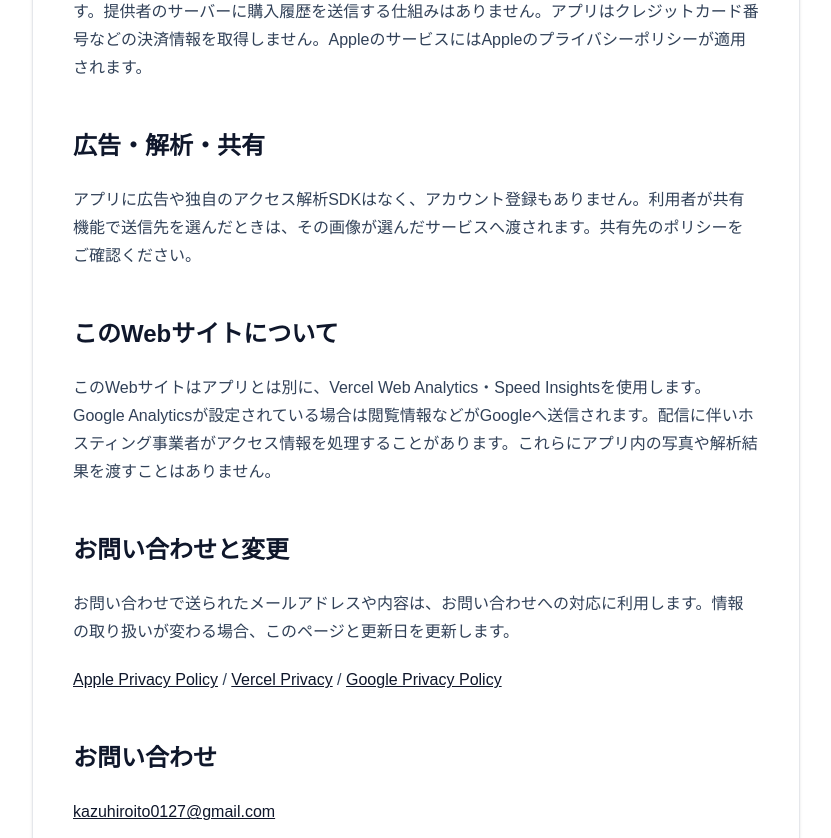
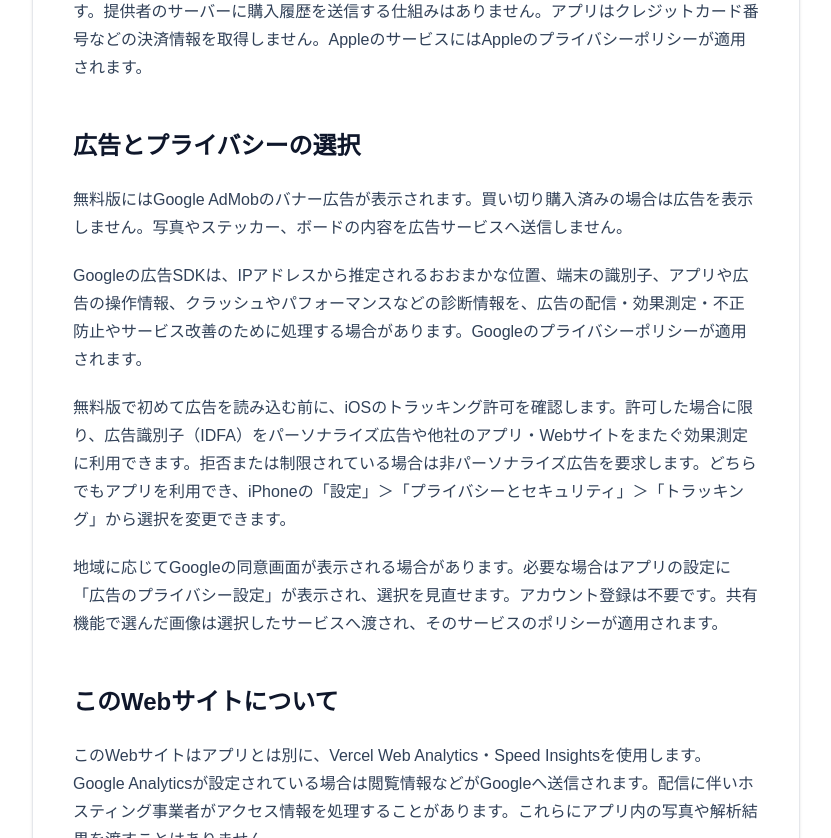
Before and after one commit to KazuhiroIto0127/omomuro.dev, a Next.js app: page /works/seal-atsume/privacy in a window 1280 px wide. Shown: the part 1440-2278 px from the top of the page, without its empty margins (224-1055 px from the left). Built offline with nearby package versions, Linux system fonts and the light colour scheme; no server answers; a web font is replaced by a local one; what tailwindcss-radix would draw is missing.

Commit message:
feat: disclose Seal Atsume banner advertising and tracking choices

```diff
--- a/pages/works/seal-atsume/en/privacy.tsx
+++ b/pages/works/seal-atsume/en/privacy.tsx
@@ -2,7 +2,7 @@ import SealDocument from '@/components/seal-atsume/Document';
 export default function Page() {
   return (
     <SealDocument language="en" title="Privacy policy" description="Information about Sticky Club">
-      <p>Last updated: September 24, 2026. Provided by Kazuhiro Ito (omomuro.dev).</p>
+      <p>Last updated: October 4, 2026. Provided by Kazuhiro Ito (omomuro.dev).</p>
       <h2>Photo processing</h2>
       <p>
         Subject detection, cutouts, outlines and shadows are processed on your device. Photos and analysis results are
@@ -18,8 +18,8 @@ export default function Page() {
       <p>
         If you are signed in to iCloud on your device, sticker images and board contents are also stored in your own
         private area of Apple’s iCloud (CloudKit) and synced across iPhone and iPad signed in with the same Apple ID.
-        This data uses your iCloud storage. The developer cannot view it, and it is not sent to the developer’s
-        servers. Deleting a creation in the app also deletes it from iCloud and your other devices.
+        This data uses your iCloud storage. The developer cannot view it, and it is not sent to the developer’s servers.
+        Deleting a creation in the app also deletes it from iCloud and your other devices.
       </p>
       <p>
         Creations already synced to iCloud remain after you delete the app and return when you reinstall it. If you do
@@ -38,10 +38,26 @@ export default function Page() {
         limits. Purchase history is not sent to the developer’s servers, and the app does not receive payment details
         such as credit card numbers. Apple services are subject to Apple’s privacy policy.
       </p>
-      <h2>Advertising, analytics and sharing</h2>
+      <h2>Advertising and privacy choices</h2>
       <p>
-        The app has no advertising or third-party analytics SDKs and requires no account. When you choose a destination
-        in the share sheet, the image is passed to that destination. Its own privacy policy applies.
+        The free version displays Google AdMob banner ads. A verified one-time purchase removes ads. Photos, stickers
+        and board contents are not sent to the advertising service.
+      </p>
+      <p>
+        Google’s advertising SDK may process approximate location inferred from IP addresses, device identifiers, app
+        and ad interactions, and crash and performance diagnostics for ad delivery, measurement, fraud prevention and
+        service improvement. Google’s privacy policy applies.
+      </p>
+      <p>
+        Before the first ad loads in the free version, the app requests iOS tracking permission. Only with authorization
+        may the advertising identifier (IDFA) be used for personalized ads and measurement across other companies’ apps
+        and websites. If tracking is denied or restricted, the app requests non-personalized ads. You can use the app
+        either way and change your choice in iPhone Settings &gt; Privacy &amp; Security &gt; Tracking.
+      </p>
+      <p>
+        A Google consent form may appear depending on your region. When required, Ad privacy settings in the app lets
+        you review your choice. No account is required. Images shared using the share sheet are passed to your selected
+        destination and its privacy policy applies.
       </p>
       <h2>This website</h2>
       <p>
--- a/pages/works/seal-atsume/privacy.tsx
+++ b/pages/works/seal-atsume/privacy.tsx
@@ -1,12 +1,8 @@
 import SealDocument from '@/components/seal-atsume/Document';
 export default function Page() {
   return (
-    <SealDocument
-      language="ja"
-      title="プライバシーポリシー"
-      description="シール集めのご案内"
-    >
-      <p>最終更新日：2026年9月24日 / 提供者：Kazuhiro Ito（omomuro.dev）</p>
+    <SealDocument language="ja" title="プライバシーポリシー" description="シール集めのご案内">
+      <p>最終更新日：2026年10月4日 / 提供者：Kazuhiro Ito（omomuro.dev）</p>
       <h2>写真の加工</h2>
       <p>
         写真の対象物の検出・切り抜き・ふちや影の加工は端末内で行います。提供者のサーバーへ写真や解析結果を送信しません。個人を識別するための顔認証は行いません。
@@ -17,7 +13,8 @@ export default function Page() {
       </p>
       <h2>iCloudによる同期</h2>
       <p>
-        端末でiCloudにサインインしている場合、ステッカー画像とボードの内容は、AppleのiCloud（CloudKit）にある利用者自身のプライベート領域にも保存され、同じApple IDでサインインしているiPhone・iPadの間で同期されます。このデータは利用者のiCloudストレージを使用し、提供者が閲覧したり、提供者のサーバーへ送信したりすることはありません。アプリ内で作品を削除すると、iCloudと他の端末からも削除されます。
+        端末でiCloudにサインインしている場合、ステッカー画像とボードの内容は、AppleのiCloud（CloudKit）にある利用者自身のプライベート領域にも保存され、同じApple
+        IDでサインインしているiPhone・iPadの間で同期されます。このデータは利用者のiCloudストレージを使用し、提供者が閲覧したり、提供者のサーバーへ送信したりすることはありません。アプリ内で作品を削除すると、iCloudと他の端末からも削除されます。
       </p>
       <p>
         アプリを削除しても、iCloudに同期済みの作品は残り、再インストールすると戻ります。iCloudを使っていない場合は、アプリを削除するとアプリ内の作品も削除されます。iCloudに保存されたデータは、iPhoneの「設定」＞ユーザー名＞「iCloud」のストレージ管理から削除できます。iCloudにはAppleのプライバシーポリシーが適用されます。
@@ -30,9 +27,19 @@ export default function Page() {
       <p>
         購入と復元にはAppleのStoreKitを利用し、検証済みの購入情報で保存上限の解除を確認します。提供者のサーバーに購入履歴を送信する仕組みはありません。アプリはクレジットカード番号などの決済情報を取得しません。AppleのサービスにはAppleのプライバシーポリシーが適用されます。
       </p>
-      <h2>広告・解析・共有</h2>
+      <h2>広告とプライバシーの選択</h2>
       <p>
-        アプリに広告や独自のアクセス解析SDKはなく、アカウント登録もありません。利用者が共有機能で送信先を選んだときは、その画像が選んだサービスへ渡されます。共有先のポリシーをご確認ください。
+        無料版にはGoogle
+        AdMobのバナー広告が表示されます。買い切り購入済みの場合は広告を表示しません。写真やステッカー、ボードの内容を広告サービスへ送信しません。
+      </p>
+      <p>
+        Googleの広告SDKは、IPアドレスから推定されるおおまかな位置、端末の識別子、アプリや広告の操作情報、クラッシュやパフォーマンスなどの診断情報を、広告の配信・効果測定・不正防止やサービス改善のために処理する場合があります。Googleのプライバシーポリシーが適用されます。
+      </p>
+      <p>
+        無料版で初めて広告を読み込む前に、iOSのトラッキング許可を確認します。許可した場合に限り、広告識別子（IDFA）をパーソナライズ広告や他社のアプリ・Webサイトをまたぐ効果測定に利用できます。拒否または制限されている場合は非パーソナライズ広告を要求します。どちらでもアプリを利用でき、iPhoneの「設定」＞「プライバシーとセキュリティ」＞「トラッキング」から選択を変更できます。
+      </p>
+      <p>
+        地域に応じてGoogleの同意画面が表示される場合があります。必要な場合はアプリの設定に「広告のプライバシー設定」が表示され、選択を見直せます。アカウント登録は不要です。共有機能で選んだ画像は選択したサービスへ渡され、そのサービスのポリシーが適用されます。
       </p>
       <h2>このWebサイトについて</h2>
       <p>
```
